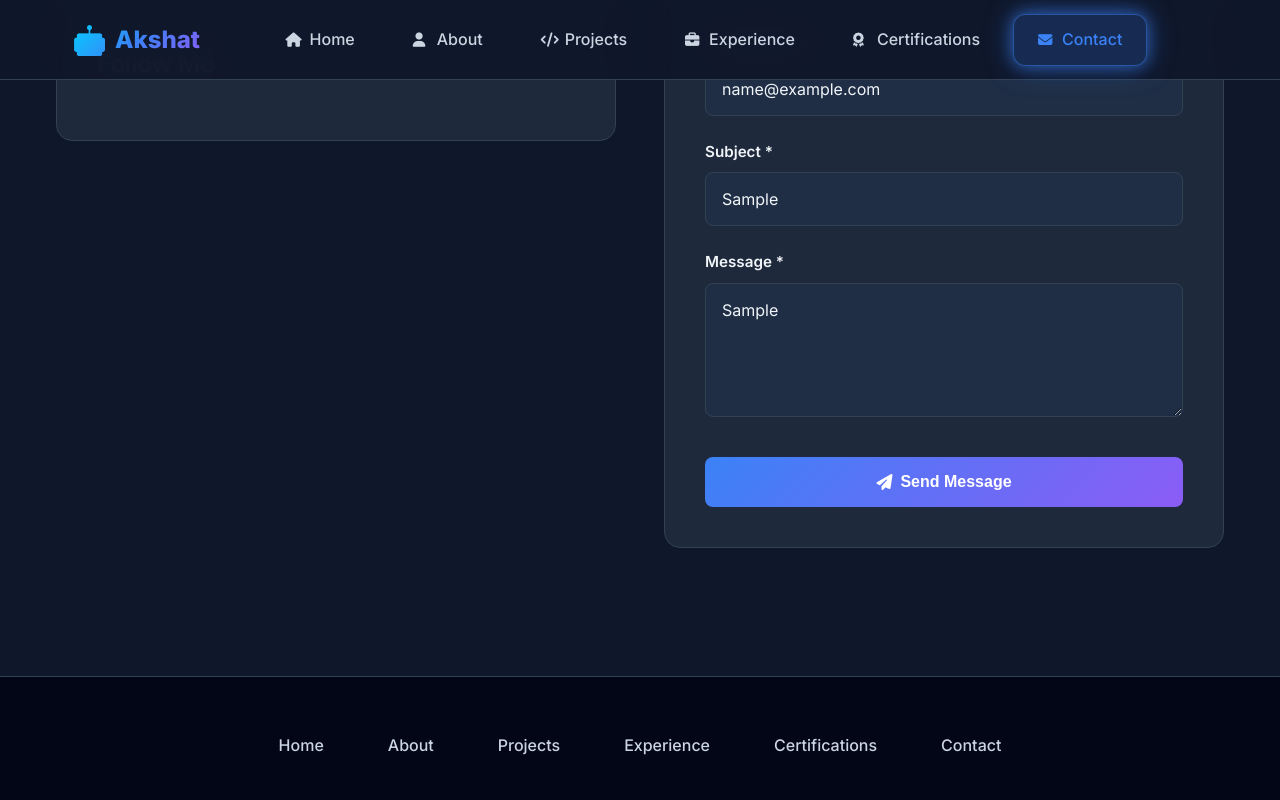
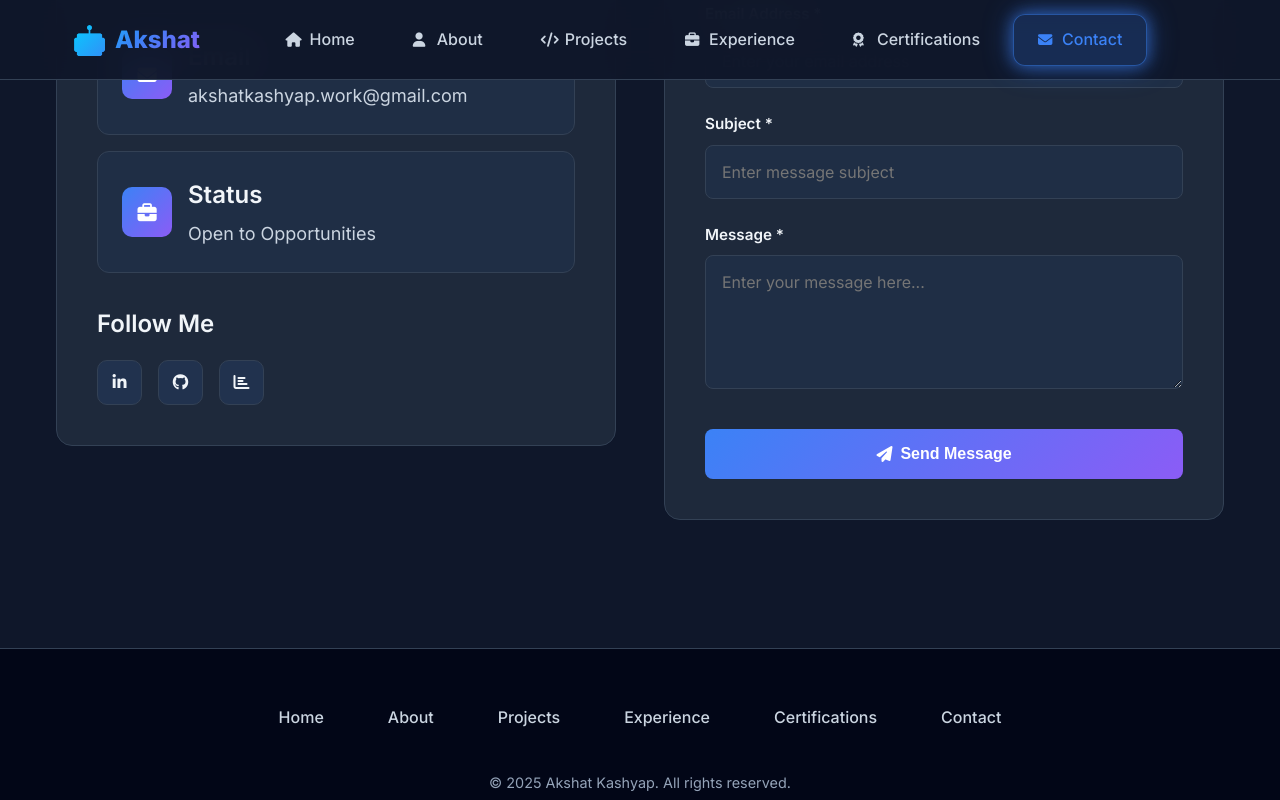
Before and after one commit to Akshat-Kashyap/personal-website, a React (Create React App) app: page /contact in a window 1280 px wide. Both pictures are taken after typing "Sample", "name@example.com", "Sample", "Sample" into the empty fields and a click on the button "Send Message". Shown: the part 898-1698 px from the top of the page. Built offline with nearby package versions, Linux system fonts and the light colour scheme.

Commit message:
Update Contact.js

```diff
--- a/src/pages/Contact.js
+++ b/src/pages/Contact.js
@@ -23,41 +23,37 @@ const Contact = () => {
     setIsSubmitting(true);
     setSubmitStatus('');
 
-    try {
-      const response = await fetch('https://formspree.io/f/xzzjeaqg', {
-        method: 'POST',
-        headers: {
-          'Content-Type': 'application/json',
-        },
-        body: JSON.stringify(formData),
-      });
+    // Simulate form submission (replace this with actual service later)
+    setTimeout(() => {
+      setSubmitStatus('success');
+      setFormData({ name: '', email: '', subject: '', message: '' });
+      setIsSubmitting(false);
 
-      if (response.ok) {
-        setSubmitStatus('success');
-        setFormData({ name: '', email: '', subject: '', message: '' });
-      } else {
-        setSubmitStatus('error');
-      }
-    } catch (error) {
-      setSubmitStatus('error');
-    } finally {
-      setIsSubmitting(false);
-    }
+      // In a real scenario, you would send data to Formspree/EmailJS here
+      console.log('Form data:', formData);
+    }, 1500);
   };
 
-  // Add this CSS for status messages
-  const statusStyles = {
-    success: {
-      background: 'rgba(16, 185, 129, 0.1)',
-      border: '1px solid rgba(16, 185, 129, 0.3)',
-      color: '#10b981'
+  const contactInfo = [
+    {
+      icon: "fas fa-envelope",
+      title: "Email",
+      content: "akshatkashyap.work@gmail.com",
+      link: "mailto:akshatkashyap.work@gmail.com"
     },
-    error: {
-      background: 'rgba(239, 68, 68, 0.1)',
-      border: '1px solid rgba(239, 68, 68, 0.3)',
-      color: '#ef4444'
+    /*{
+      icon: "fas fa-phone",
+      title: "Phone",
+      content: "+91 7007241423",
+      link: "tel:+917007241423"
+    },*/
+    {
+      icon: "fas fa-briefcase",
+      title: "Status",
+      content: "Open to Opportunities",
+      link: "#"
     }
-  };
+  ];
 
   return (
     <>
@@ -76,7 +72,7 @@ const Contact = () => {
           </div>
 
           <div className="contact-layout">
-            {/* Contact Information - Keep this part same */}
+            {/* Contact Information */}
             <div className="contact-info-section">
               <div className="modern-card">
                 <h3>Let's Connect</h3>
@@ -87,33 +83,51 @@ const Contact = () => {
                 </p>
 
                 <div className="contact-info-cards">
-                  {/* Your existing contact info cards */}
+                  {contactInfo.map((info, index) => (
+                    <a key={index} href={info.link} className="contact-info-card">
+                      <div className="contact-icon">
+                        <i className={info.icon}></i>
+                      </div>
+                      <div className="contact-details">
+                        <h4>{info.title}</h4>
+                        <p>{info.content}</p>
+                      </div>
+                    </a>
+                  ))}
                 </div>
 
                 <div className="social-section">
                   <h4>Follow Me</h4>
                   <div className="social-links">
-                    {/* Your existing social links */}
+                    <a href="https://www.linkedin.com/in/akshat-kashyap17" target="_blank" rel="noopener noreferrer" className="social-link">
+                      <i className="fab fa-linkedin-in"></i>
+                    </a>
+                    <a href="https://github.com/Akshat-Kashyap" target="_blank" rel="noopener noreferrer" className="social-link">
+                      <i className="fab fa-github"></i>
+                    </a>
+                    <a href="#" className="social-link">
+                      <i className="fas fa-chart-bar"></i>
+                    </a>
                   </div>
                 </div>
               </div>
             </div>
 
-            {/* Contact Form - Updated */}
+            {/* Contact Form */}
             <div className="contact-form-section">
               <div className="modern-card">
                 <h3>Send Message</h3>
 
                 {/* Status Message */}
                 {submitStatus === 'success' && (
-                  <div className="form-status" style={statusStyles.success}>
+                  <div className="form-status success">
                     <i className="fas fa-check-circle"></i>
-                    Thank you! Your message has been sent successfully.
+                    Thank you! Please Connect via Linkeding or Email.
                   </div>
                 )}
 
                 {submitStatus === 'error' && (
-                  <div className="form-status" style={statusStyles.error}>
+                  <div className="form-status error">
                     <i className="fas fa-exclamation-circle"></i>
                     Sorry, there was an error sending your message. Please try again or email me directly.
                   </div>
```
